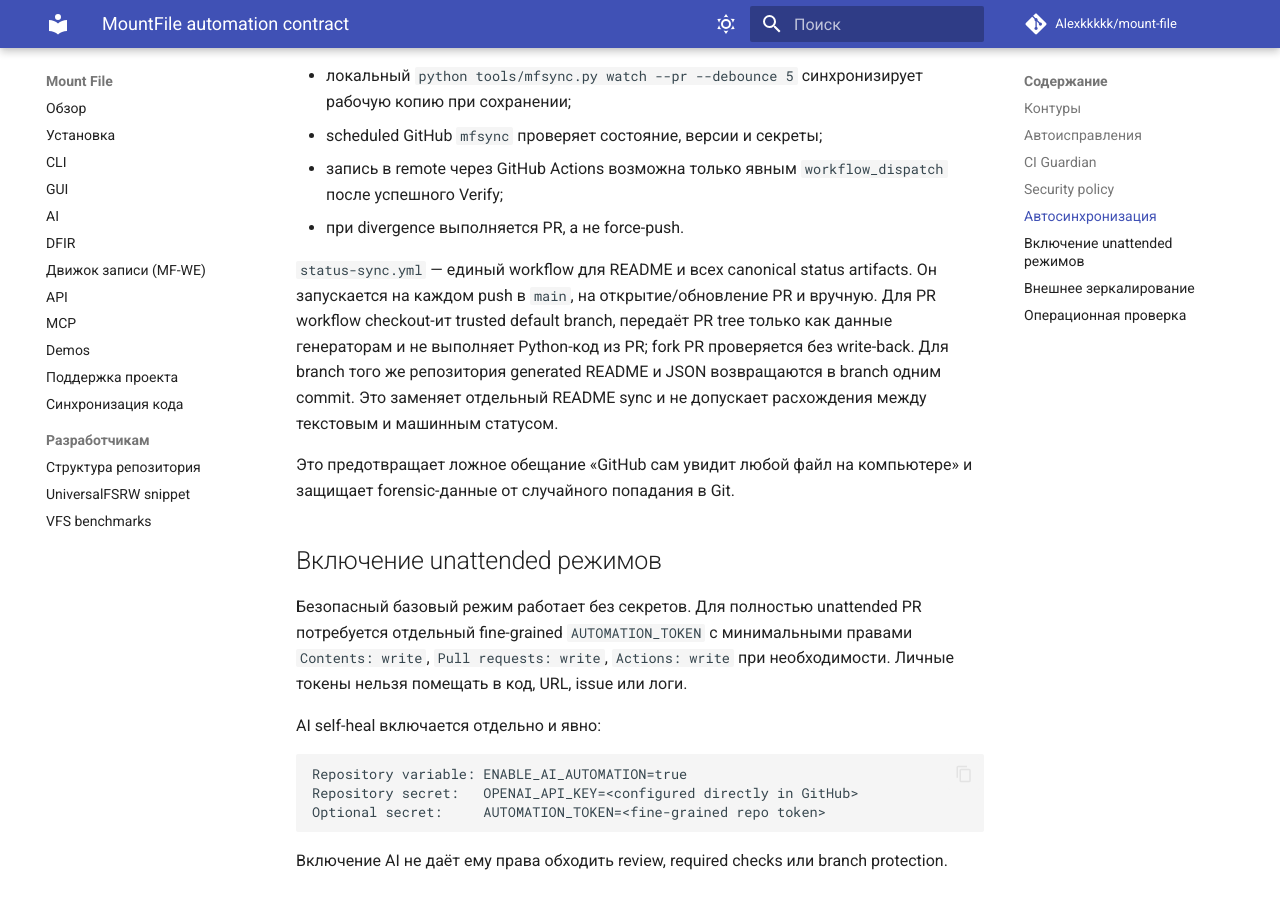
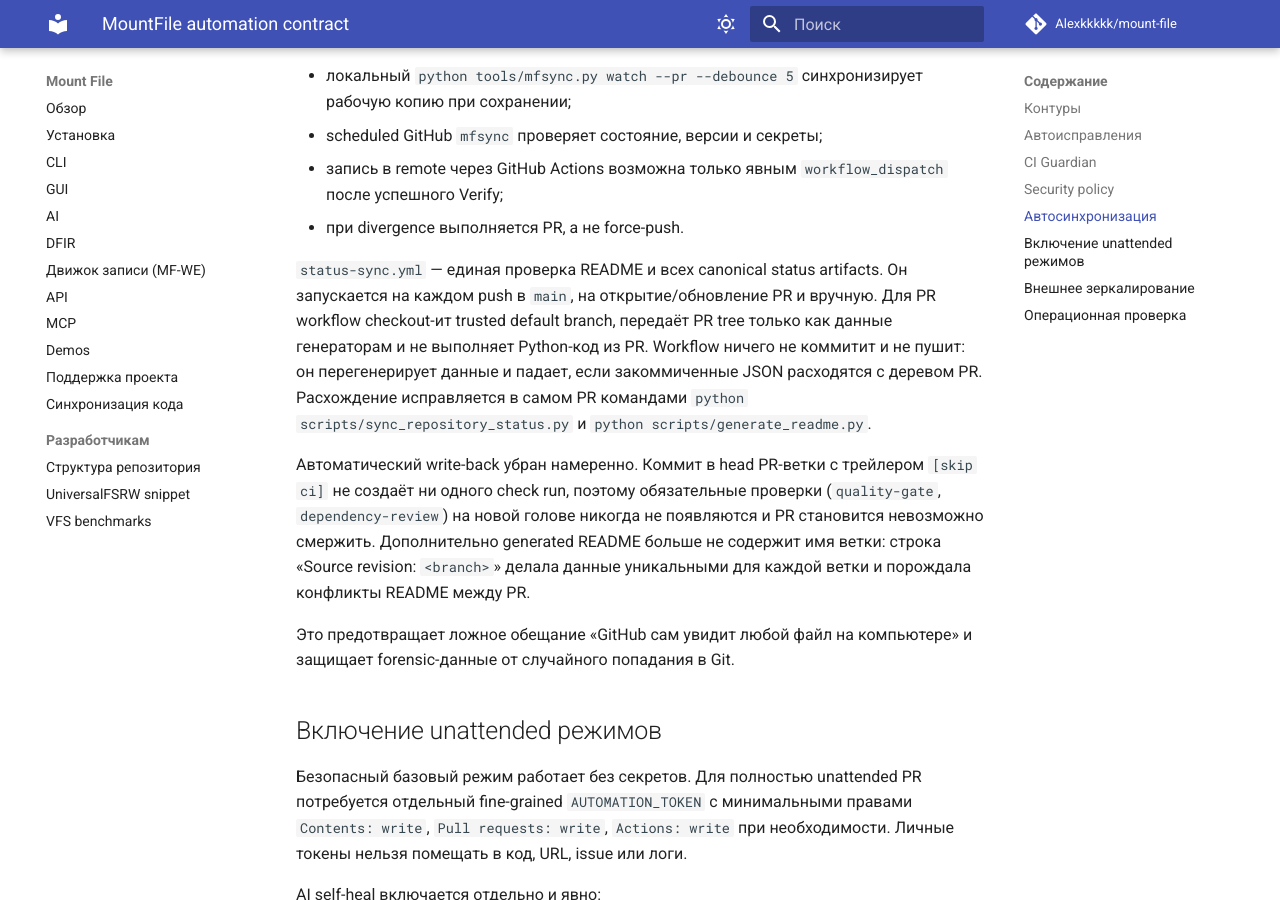
Before and after one commit to Alexkkkkk/mount-file, an MkDocs documentation site: the page built from docs/AUTOMATION.md, in a window 1280 px wide and 900 px high, scrolled down 2389 px. Built offline with MkDocs 1.6.1 and Material for MkDocs 9.7.7, drawn with Linux system fonts in a browser that asks for light colours; comment, search, counter and statistics services are not loaded.

Commit message:
fix(ci): stop status-sync from rewriting pull request heads (#427)
status-sync committed generated data straight into the head of every
same-repository pull request with a skip-CI trailer. That commit never
produced a check run, so the required status checks (quality-gate,
dependency-review) were never reported on the new head and the pull
request could not be merged. Every push restarted the cycle.

The generated README block also embedded the source branch name, which
made the data different on every branch. That guaranteed the write-back
on each run and produced README conflicts between pull requests once
main moved.

- status-sync now regenerates the canonical artifacts from the trusted
  default branch and fails with the exact repair command when the
  committed files are stale; nothing is committed or pushed
- generated README block no longer contains a branch name, so it is
  identical on every branch and cannot conflict
- README staleness is reported as a warning instead of failing, because
  the block is informational and version-derived
- regression tests assert the workflow has no commit/push path

Co-authored-by: Alexkkkkk <alexkkkkk@users.noreply.github.com>
Co-authored-by: Manus <dev-agent@manus.ai>

```diff
--- a/docs/AUTOMATION.md
+++ b/docs/AUTOMATION.md
@@ -47,11 +47,18 @@ GitHub Actions не видит несохранённые файлы на ком
 - запись в remote через GitHub Actions возможна только явным `workflow_dispatch` после успешного Verify;
 - при divergence выполняется PR, а не force-push.
 
-`status-sync.yml` — единый workflow для README и всех canonical status artifacts. Он запускается на
+`status-sync.yml` — единая проверка README и всех canonical status artifacts. Он запускается на
 каждом push в `main`, на открытие/обновление PR и вручную. Для PR workflow checkout-ит trusted default
-branch, передаёт PR tree только как данные генераторам и не выполняет Python-код из PR; fork PR
-проверяется без write-back. Для branch того же репозитория generated README и JSON возвращаются в branch
-одним commit. Это заменяет отдельный README sync и не допускает расхождения между текстовым и машинным статусом.
+branch, передаёт PR tree только как данные генераторам и не выполняет Python-код из PR. Workflow ничего
+не коммитит и не пушит: он перегенерирует данные и падает, если закоммиченные JSON расходятся с деревом PR.
+Расхождение исправляется в самом PR командами `python scripts/sync_repository_status.py` и
+`python scripts/generate_readme.py`.
+
+Автоматический write-back убран намеренно. Коммит в head PR-ветки с трейлером `[skip ci]` не создаёт ни
+одного check run, поэтому обязательные проверки (`quality-gate`, `dependency-review`) на новой голове
+никогда не появляются и PR становится невозможно смержить. Дополнительно generated README больше не
+содержит имя ветки: строка «Source revision: `<branch>`» делала данные уникальными для каждой ветки и
+порождала конфликты README между PR.
 
 Это предотвращает ложное обещание «GitHub сам увидит любой файл на компьютере» и защищает forensic-данные от случайного попадания в Git.
 
```
Also changed, not shown: 4 other files.
